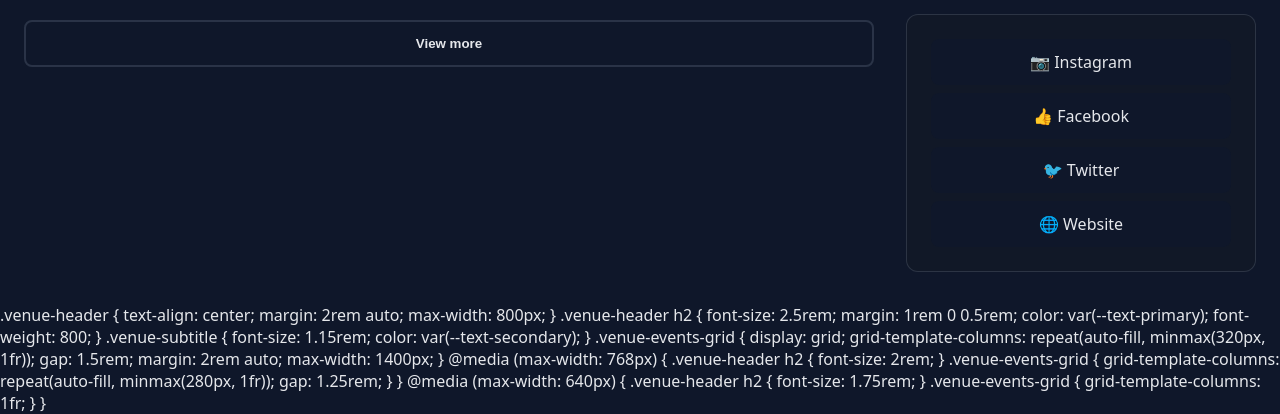
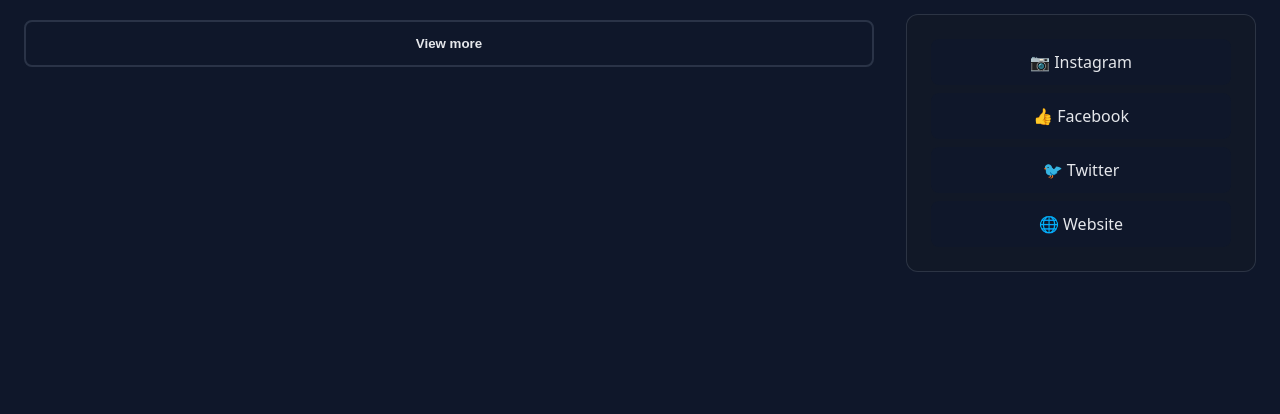
Before and after one commit to ericsjaffe/music-news-site, a Flask app: page /venue/1 in a window 1280 px wide. Shown: the part 1224-1638 px from the top of the page. After the commit the page ends 1496 px from the top, so only its background shows below. Run offline with Flask 3, Linux system fonts and the light colour scheme; data that the repository does not hold is empty.

Commit message:
Remove duplicate CSS code appearing at bottom of venue page

```diff
--- a/templates/venue_detail.html
+++ b/templates/venue_detail.html
@@ -811,52 +811,5 @@
       }
     }
   </style>
-    .venue-header {
-      text-align: center;
-      margin: 2rem auto;
-      max-width: 800px;
-    }
-
-    .venue-header h2 {
-      font-size: 2.5rem;
-      margin: 1rem 0 0.5rem;
-      color: var(--text-primary);
-      font-weight: 800;
-    }
-
-    .venue-subtitle {
-      font-size: 1.15rem;
-      color: var(--text-secondary);
-    }
-
-    .venue-events-grid {
-      display: grid;
-      grid-template-columns: repeat(auto-fill, minmax(320px, 1fr));
-      gap: 1.5rem;
-      margin: 2rem auto;
-      max-width: 1400px;
-    }
-
-    @media (max-width: 768px) {
-      .venue-header h2 {
-        font-size: 2rem;
-      }
-
-      .venue-events-grid {
-        grid-template-columns: repeat(auto-fill, minmax(280px, 1fr));
-        gap: 1.25rem;
-      }
-    }
-
-    @media (max-width: 640px) {
-      .venue-header h2 {
-        font-size: 1.75rem;
-      }
-
-      .venue-events-grid {
-        grid-template-columns: 1fr;
-      }
-    }
-  </style>
 </body>
 </html>
```
